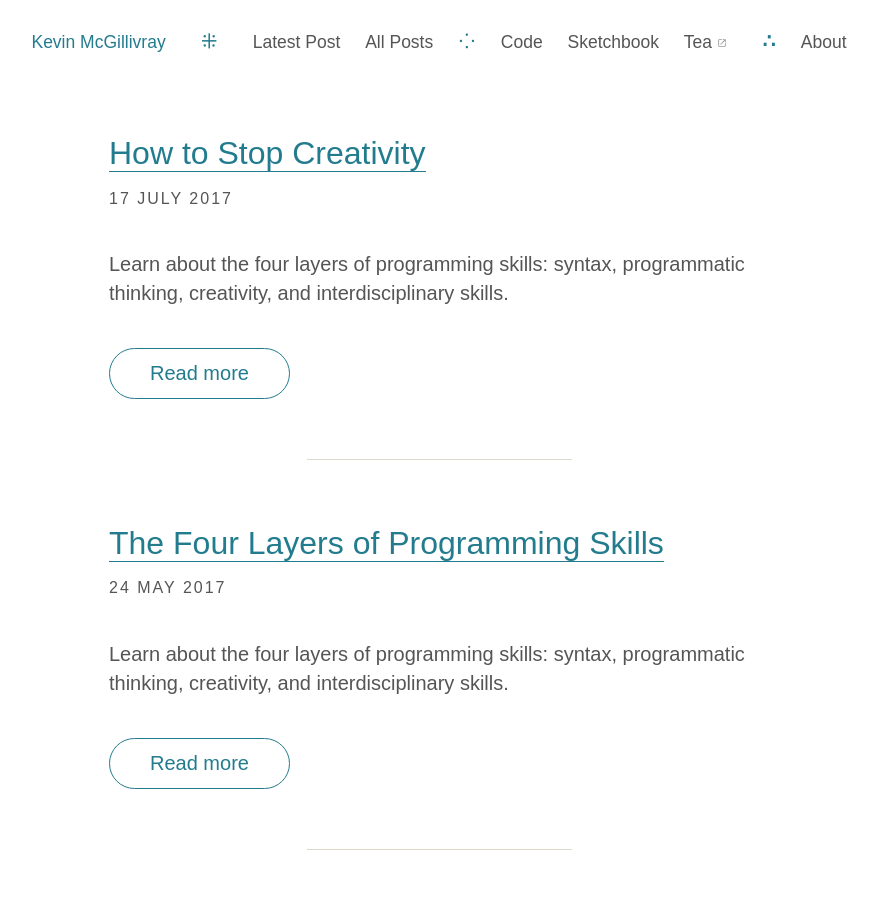
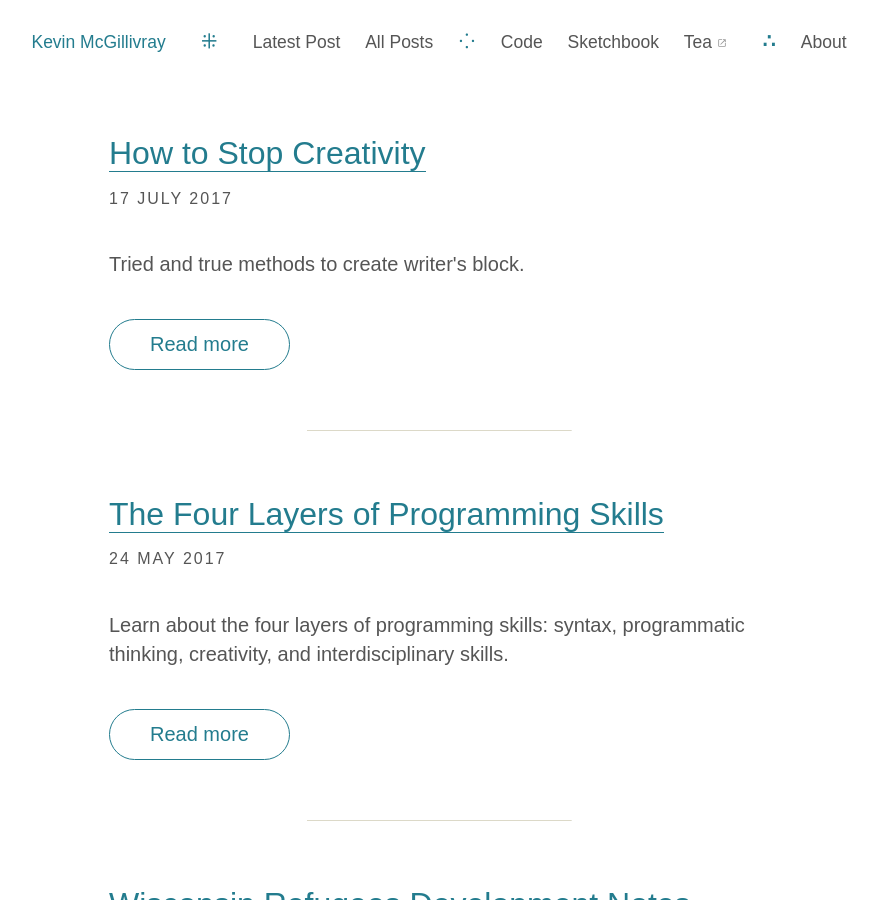
Before and after one commit to kmcgillivray/kmcgillivray.github.io, a Jekyll site: the page built from code/index.md, in a window 1280 px wide and 900 px high. Shown: the whole window, without its empty margins (201-1078 px from the left). Built offline with Jekyll 4.4.1, drawn with Linux system fonts in a browser that asks for light colours; nearby versions of some CDN libraries.

Commit message:
Update description

```diff
--- a/_posts/2017-07-17-how-to-stop-creativity.md
+++ b/_posts/2017-07-17-how-to-stop-creativity.md
@@ -2,8 +2,8 @@
 layout: post
 title: "How to Stop Creativity"
 category: development
-description: "Learn about the four layers of programming skills: syntax, programmatic thinking, creativity, and interdisciplinary skills."
-excerpt: "Learn about the four layers of programming skills: syntax, programmatic thinking, creativity, and interdisciplinary skills."
+description: "Tried and true methods to create writer's block."
+excerpt: "Tried and true methods to create writer's block."
 ---
 
 I skimmed the table of contents of an endearingly tongue-in-cheek book today, [_How to Be Miserable: 40 Strategies You Already Use_](http://a.co/6JyYPT7) by Randy J. Paterson (HT [Sam Hurd](https://www.patreon.com/samhurd)). For a long time, I've wanted to share what I've learned about creativity—what it is, how to learn it, how to navigate its challenges. This is mainly because learning and practicing creativity has been such a challenge in my own experience—but the most hard-won and necessary personal learning is often the hardest (and most important) to share.
```
